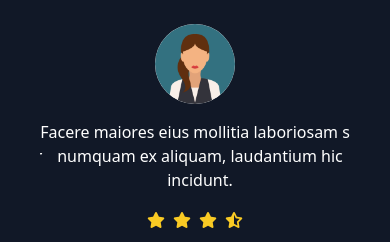
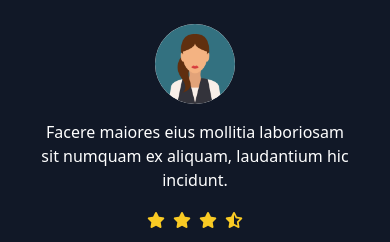
Before and after one commit to devmithlesh/potfoliyo, a React (Create React App) app: page / in a window 390 px wide. Shown: the part 9000-9242 px from the top of the page. Built offline with nearby package versions, Linux system fonts and the light colour scheme.

Commit message:
Update Testimonial.js

```diff
--- a/src/Components/Testimonial.js
+++ b/src/Components/Testimonial.js
@@ -43,7 +43,7 @@ function Testimonial() {
                   alt="review"
                   className="w-20 h-20 rounded-full bg-gray-200 mx-auto"
                 />
-                <blockquote className="w-80 mx-auto text-base text-center">
+                <blockquote className="md:w-80 mx-auto text-base text-center">
                   {val.text}
                 </blockquote>
                 <div className="text-center space-x-2">
```
